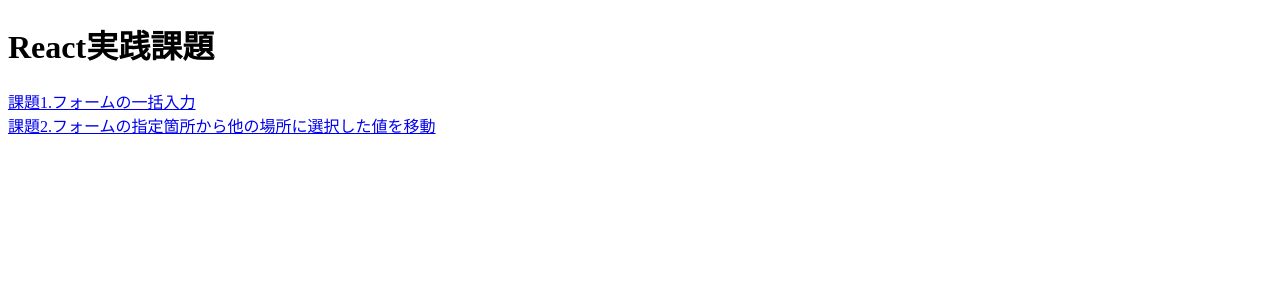
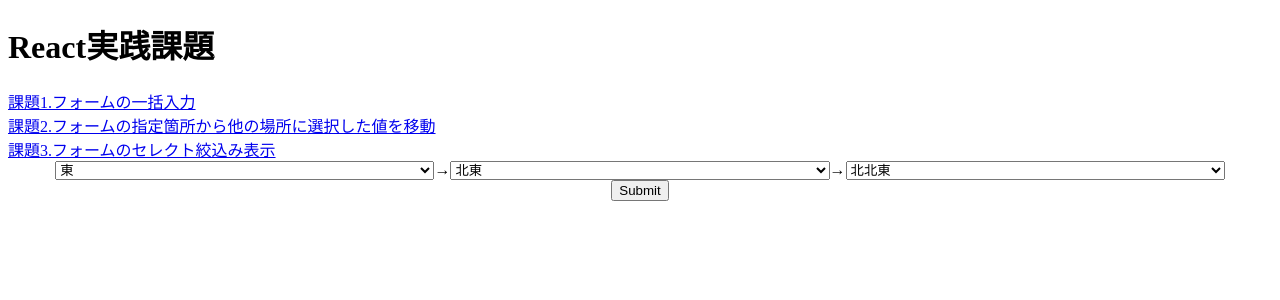
Before and after one commit to Y-MIYAZAWA/react-generate-mission, a React app: page /narrow in a window 1280 px wide. Shown: the top 300 px of the page. Built offline with nearby package versions, Linux system fonts and the light colour scheme.

Commit message:
課題3.フォームのセレクト絞込み表示

```diff
--- a/src/App.tsx
+++ b/src/App.tsx
@@ -3,6 +3,7 @@
 import { Input } from './features/batchInput/components/Input';
 import { Link } from 'react-router-dom';
 import { Change } from './features/changeSelect/components/Change';
+import { NarrowDown } from './features/narrowDown/components/NarrowDown';
 
 const App = () => {
   return (
@@ -11,12 +12,14 @@
         <div id='menu'>
           <h1>React実践課題</h1>
           <Link to="/batch">課題1.フォームの一括入力</Link><br />
-          <Link to="/change">課題2.フォームの指定箇所から他の場所に選択した値を移動</Link>
+          <Link to="/change">課題2.フォームの指定箇所から他の場所に選択した値を移動</Link><br />
+          <Link to="/narrow">課題3.フォームのセレクト絞込み表示</Link>
         </div>
         <div id='element'>
           <Routes>
             <Route path='/batch' element={<Input /> } />
             <Route path='/change' element={<Change />} />
+            <Route path='/narrow' element={<NarrowDown />} />
           </Routes>
         </div>
       </BrowserRouter>
--- /dev/null
+++ b/src/features/narrowDown/assets/css/narrowDown.css
@@ -0,0 +1,6 @@
+#narrow-select{
+  text-align: center;
+}
+select{
+  width: 30%;
+}
--- /dev/null
+++ b/src/features/narrowDown/components/NarrowDown.tsx
@@ -0,0 +1,79 @@
+import React, { useState } from "react"
+import { useForm } from "react-hook-form";
+import "../assets/css/narrowDown.css";
+import { Box, Modal } from "@mui/material";
+
+type Inputs = {
+  direction1: string,
+  direction2: string,
+  direction3: string
+}
+
+const style = {
+  position: 'absolute' as 'absolute',
+  top: '50%',
+  left: '50%',
+  transform: 'translate(-50%, -50%)',
+  width: 400,
+  bgcolor: 'background.paper',
+  border: '2px solid #000',
+  boxShadow: 24,
+  p: 4,
+};
+
+export const NarrowDown = () => {
+  const options1 = ["東","西","南","北"];
+  const options2 = ["北東","北西","南東","南西"];
+  const options3 = ["北北東","東北東","北北西","西北西","南南東","東南東","南南西","西南西"];
+  const [narrowedOptions2, setOptions2] = useState(options2);
+  const [narrowedOptions3, setOptions3] = useState(options3);
+
+  const {register, handleSubmit, watch, formState: {errors}} = useForm<Inputs>();
+
+  const filterItems = (arr: string[], query: string) => {
+    return arr.filter((el) => el.toLowerCase().includes(query.toLowerCase()));
+  }
+
+  const onChange1 = () => {
+    setOptions2(filterItems(options2, watch('direction1')));
+  }
+
+  const onChange2 = () => {
+    setOptions3(filterItems(options3, watch('direction2')));
+  }
+
+  const [open, setOpen] = useState(false);
+
+  return(
+    <>
+    <form id="narrow-select" onSubmit={handleSubmit((data) => {console.log(data)})}>
+      <div id="select-container">
+        <select id="direction-1" {...register('direction1')} onClick={onChange1}>
+          {options1.map((option) => {
+            return <option value={option} key={option}>{option}</option>
+          })}
+        </select>
+        →
+        <select id="direction-2" {...register('direction2')} onClick={onChange2}>
+          {narrowedOptions2.map((option) => {
+            return <option value={option} key={option}>{option}</option>
+          })}
+        </select>
+        →
+        <select id="direction-3" {...register('direction3')}>
+        {narrowedOptions3.map((option) => {
+            return <option value={option} key={option}>{option}</option>
+          })}
+        </select>
+      </div>
+      <input type="submit" onClick={() => setOpen(true)} />
+    </form>
+    <Modal open={open}>
+      <Box sx={style}>
+        <div>送信完了！</div>
+        <button onClick={() => setOpen(false)}>閉じる</button>
+      </Box>
+    </Modal>
+    </>
+  )
+}
```
